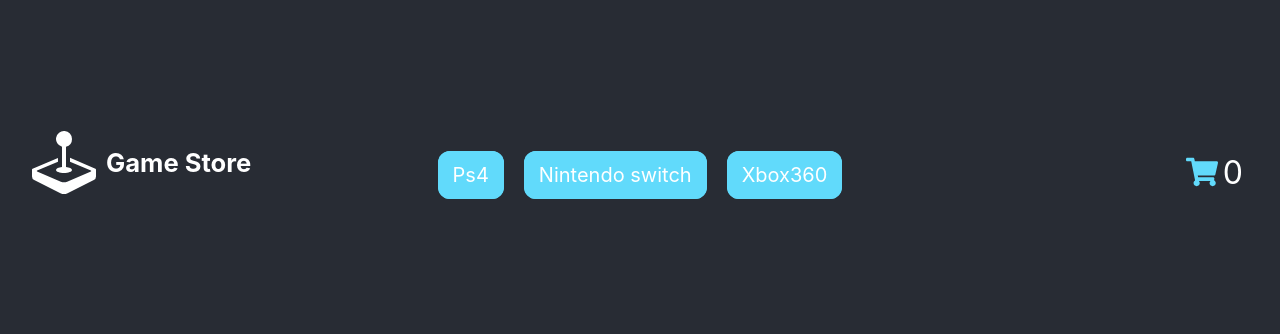
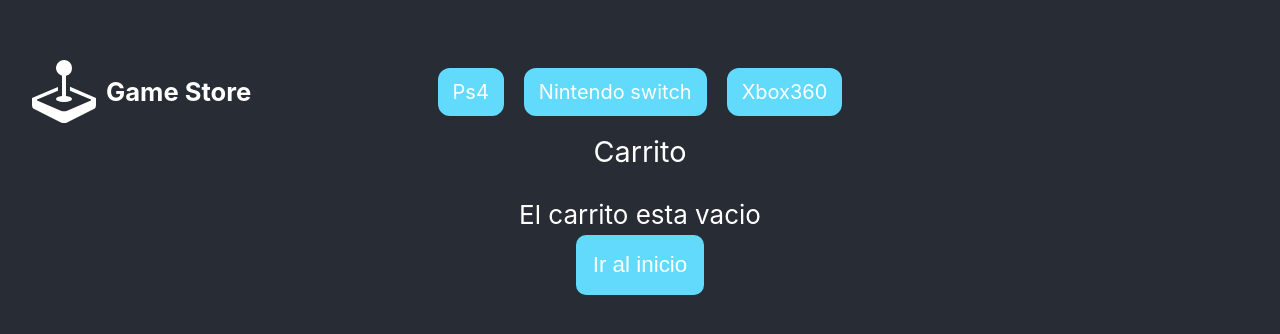
Before and after one commit to SCONsilvia/proyecto-coder-react, a React (Create React App) app: page /cart in a window 1280 px wide. Shown: the part 228-562 px from the top of the page. Built offline with nearby package versions, Linux system fonts and the light colour scheme.

Commit message:
Agrengando Cart.js y funcionalidad al carrito

```diff
--- a/public/index.html
+++ b/public/index.html
@@ -1,5 +1,5 @@
 <!DOCTYPE html>
-<html lang="en">
+<html lang="es">
   <head>
     <meta charset="utf-8" />
     <link rel="icon" href="%PUBLIC_URL%/favicon.ico" />
--- a/src/App.css
+++ b/src/App.css
@@ -9,3 +9,8 @@
   font-size: calc(10px + 2vmin);
   color: white;
 }
+
+*{
+  margin: 0;
+  padding: 0;
+}
--- a/src/App.js
+++ b/src/App.js
@@ -2,8 +2,8 @@ import './App.css';
 import Header from './components/Header/Header';//importando componente
 import ItemListContainer from './components/ItemListContainer/ItemListContainer';
 import ItemDetailContainer from './components/ItemDetailContainer/ItemDetailContainer';
+import Cart from './components/Cart/Cart';
 import { BrowserRouter, Routes, Route } from "react-router-dom"
-import {useContext} from "react"
 import { CartContextProvide } from './context/CartContext';
 
 function App() {
@@ -16,6 +16,7 @@ function App() {
             <Route path="/" element={<ItemListContainer greeting = "Productos"/>}/>
             <Route path="/category/:categoryId" element={<ItemListContainer greeting = "Productos"/>}/>
             <Route path="/detail/:productId" element={<ItemDetailContainer/>}/>
+            <Route path="/cart" element={<Cart/>}/>
           </Routes>
         </BrowserRouter>
       </CartContextProvide>
--- /dev/null
+++ b/src/components/Cart/Cart.css
@@ -0,0 +1,19 @@
+.cart__title{
+    margin-bottom: 30px;
+}
+
+
+.cart__text{
+    font-size: 1.8rem;
+}
+
+.cart__button{
+    margin-top: 5px;
+    border: 2px solid #61DAFB;
+    background-color: #61DAFB;
+    border-radius: 10px;
+    padding: 15px;
+    font-size: 1.4rem;
+    color: white;
+    cursor: pointer;
+}
--- /dev/null
+++ b/src/components/Cart/Cart.js
@@ -0,0 +1,35 @@
+import "./Cart.css"
+import CartItem from "../CartItem/CartItem"
+import { CartContext } from "../../context/CartContext"
+import { useContext } from "react"
+import { Link } from "react-router-dom"
+
+const Cart = () => {
+    const {cart, getTotalAllProducts, clear} = useContext(CartContext);
+    const total = getTotalAllProducts();
+
+    console.log(cart);
+    return(
+        <section className="cart">
+            <p className={"cart__text " + "cart__title"}>Carrito</p>
+            {!cart.length > 0 &&
+                <>
+                    <p>El carrito esta vacio</p>
+
+                    <Link to="/"><button className="cart__button">Ir al inicio</button></Link>
+                </>
+            }
+            {cart.length > 0 &&
+                <>
+                    <ul className="cart__ContainerItems">
+                        {cart.map(item => (<CartItem key={item.id} {...item}/>))}
+                    </ul>
+                    <p className="cart__text">Total: {total}</p>
+                    <button className="cart__button" onClick={() => clear()}>Borrar Todo</button>
+                </>
+            }
+        </section>
+    )
+}
+
+export default Cart
--- /dev/null
+++ b/src/components/CartItem/CartItem.css
@@ -0,0 +1,24 @@
+.cart__ContainerItems__item{
+    display: grid;
+    grid-template-columns: 2fr 1fr 1fr 1fr auto;
+    gap: 20px;
+    margin-bottom: 30px;
+    border: 1px solid rgb(0, 255, 247);
+    border-radius: 10px;
+    padding: 15px 20px;
+}
+
+.cart__ContainerItems__item__info{
+    display: flex;
+    align-items: center;
+}
+
+.cart__ContainerItems__item__buttonRemove{
+    background-color: transparent;
+    color: red;
+    font-weight: 600;
+    font-size: 2rem;
+    border-radius: 20px;
+    border: none;
+    cursor: pointer;
+}
--- /dev/null
+++ b/src/components/CartItem/CartItem.js
@@ -0,0 +1,22 @@
+import "./CartItem.css"
+import { CartContext } from "../../context/CartContext"
+import { useContext } from "react"
+import { Link } from "react-router-dom"
+
+const CartItem = ({id, name, price, quantity}) =>{
+    const {removeItem} = useContext(CartContext);
+
+    return(
+        <Link to={`/detail/${id}`}>
+            <li className="cart__ContainerItems__item">
+                <h2 className="cart__ContainerItems__item__title">{name}</h2>
+                <p className="cart__ContainerItems__item__info">Cantidad: {quantity}</p>
+                <p className="cart__ContainerItems__item__info">Precio: ${price}</p>
+                <p className="cart__ContainerItems__item__info">SubTotal: ${quantity * price}</p>
+                <button className="cart__ContainerItems__item__buttonRemove" onClick={() => removeItem(id)}>X</button>
+            </li>
+        </Link>
+    )
+}
+
+export default CartItem
--- a/src/components/CartWidget/CartWidget.js
+++ b/src/components/CartWidget/CartWidget.js
@@ -5,9 +5,9 @@ import { CartContext } from "../../context/CartContext";
 
 
 const CartWidget = () => {
-    const {getTotal} = useContext(CartContext)
+    const {getTotalItem} = useContext(CartContext)
 
-    const total = getTotal();
+    const total = getTotalItem();
 
     return (
         <div className="cardWidget">
--- a/src/components/Header/Header.js
+++ b/src/components/Header/Header.js
@@ -2,13 +2,18 @@ import "./Header.css"
 import Navbar from '../Navbar/Navbar';
 import CartWidget from '../CartWidget/CartWidget';
 import Logo from "../Logo/Logo";
+import { Link } from "react-router-dom";
+import { CartContext } from "../../context/CartContext"
+import {useContext} from "react"
 
 const Header = () => {
+    const {cart} = useContext(CartContext);
+
     return (
         <header className="header">
             <Logo />
             <Navbar />
-            <CartWidget/>
+            {cart.length > 0 ? <Link to={"/cart"} ><CartWidget/></Link> : null}
         </header>
     )
 }
--- a/src/components/Navbar/Navbar.css
+++ b/src/components/Navbar/Navbar.css
@@ -1,3 +1,9 @@
+.navbar{
+    display: flex;
+    align-items: center;
+    justify-content: center;
+}
+
 .navbar__lista{
     display: flex;
     list-style: none;
@@ -7,6 +13,8 @@
 }
 
 .navbar__lista__item{
+    display: flex;
+    width: auto;
     color: white;
     text-decoration: none;
     font-size: 20px;
@@ -14,7 +22,6 @@
     background-color: #61DAFB;
     padding: 10px 13px;
     border-radius: 12px;
-    width: 350px;
     transition: 0.3s;
 }
 
--- a/src/context/CartContext.js
+++ b/src/context/CartContext.js
@@ -18,7 +18,7 @@ export const CartContextProvide = ({children}) => {
         setCart([]);
     }
 
-    const getTotal = () => {
+    const getTotalItem = () => {
         let accu = 0;
         cart.forEach(element => { accu += element.quantity});
 
@@ -49,10 +49,15 @@ export const CartContextProvide = ({children}) => {
         return product?.quantity
     }
 
-    console.log(cart);
+    const getTotalAllProducts = () => {
+        let accu = 0;
+        cart.forEach(element => { accu += element.quantity * element.price});
+
+        return accu;
+    }
 
     return(
-        <CartContext.Provider value={{addItem, getProductQuantity,getTotal}}>
+        <CartContext.Provider value={{cart, addItem, getProductQuantity,getTotalItem, getTotalAllProducts, removeItem, clear}}>
             {children}
         </CartContext.Provider>
     )
```
